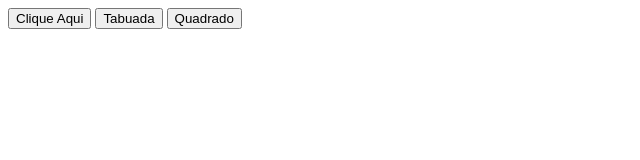
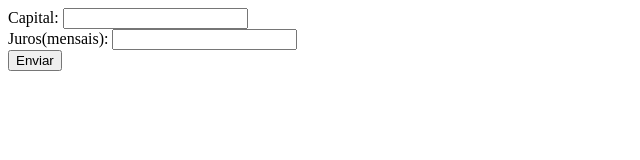
Before and after one commit to felipedxtt/primeiroa_3t, a plain HTML site: page index.html in a window 1280 px wide. Shown: the whole page, without its empty margins (0-640 px from the left). Drawn offline with Linux system fonts and the light colour scheme.

Commit message:
Update index.html

```diff
--- a/index.html
+++ b/index.html
@@ -1,5 +1,5 @@
 <!DOCTYPE html>
-<html lang="en">
+<html lang="pt-br">
 <head>
     <meta charset="UTF-8">
     <meta http-equiv="X-UA-Compatible" content="IE=edge">
@@ -8,9 +8,9 @@
     <script src="estudo.js"></script>
 </head>
 <body>
-    <button onclick="escreva()">Clique Aqui</button>
-    <button onclick="minhaTabuada()">Tabuada</button>
-    <button onclick="quadrado()">Quadrado</button>
-</body>
+
+    Capital: <input id="valor" type="text"><br>
+    Juros(mensais): <input id="valor" type="text"><br>
+    <button onclick="calcula()"> Enviar </button>
 </body>
 </html>
```
